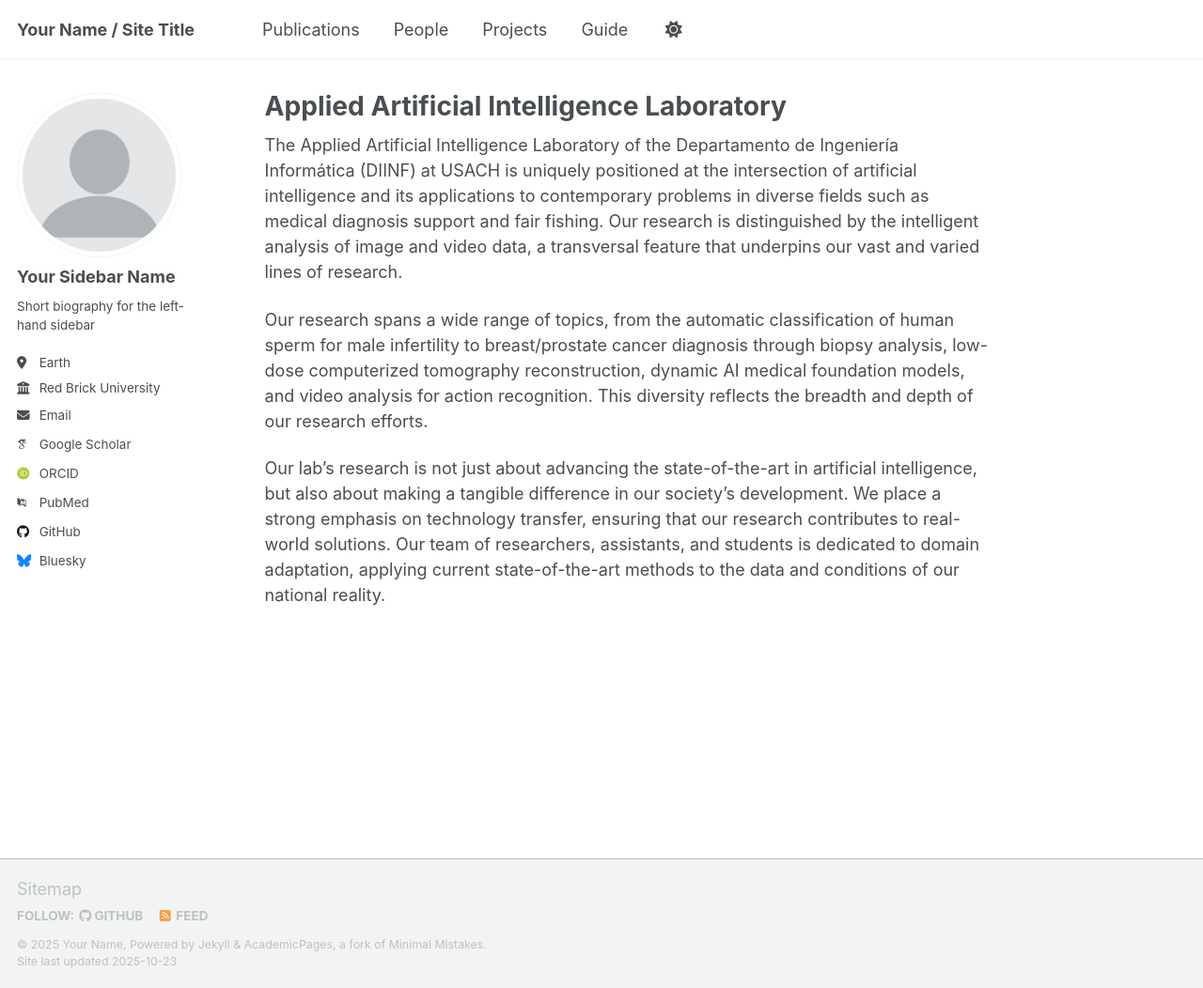
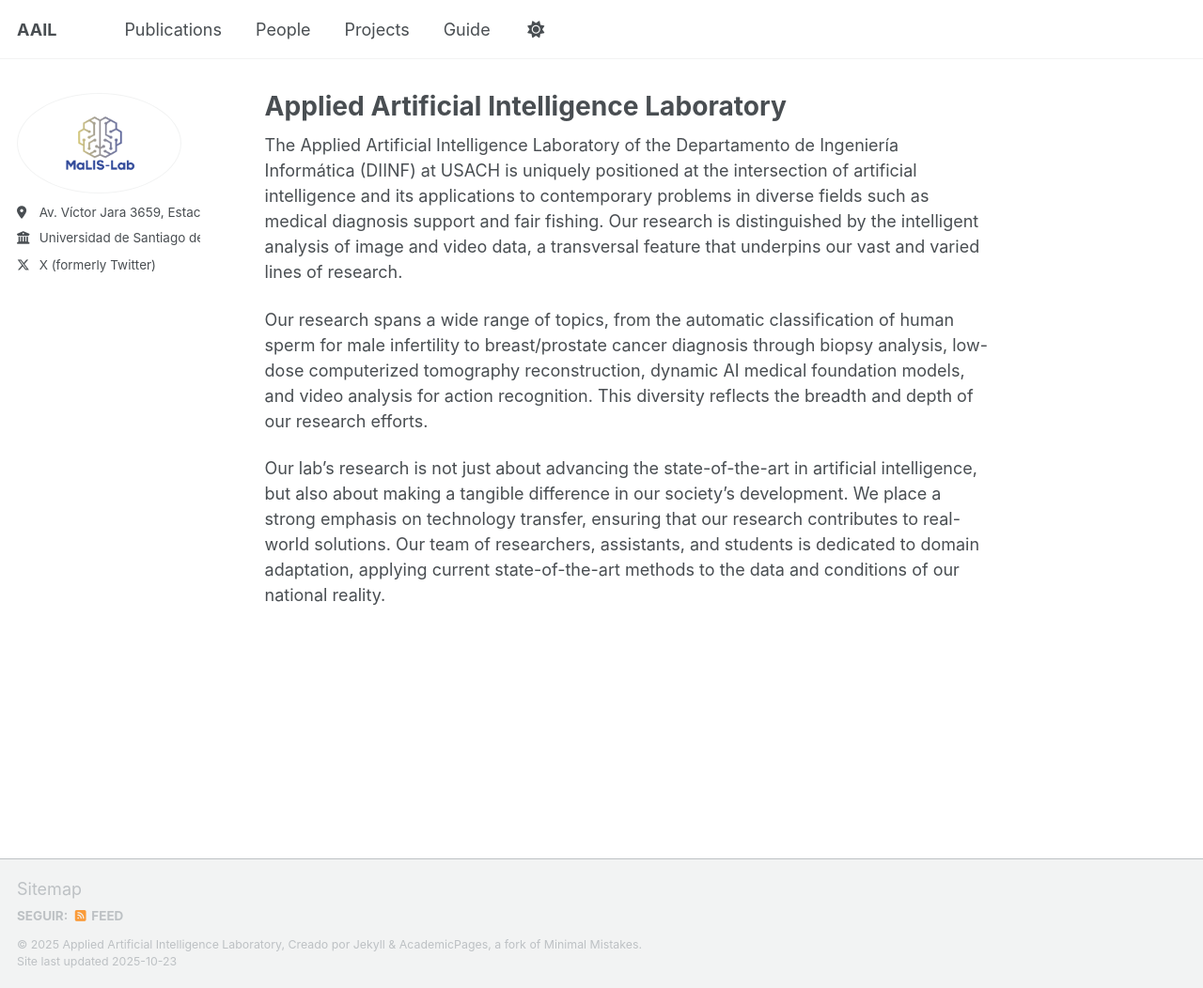
Before and after one commit to liaausach/liaausach.github.io, a Jekyll site: the page built from _pages/about.md, in a window 1280 px wide and 1052 px high. Shown: the whole window at 94% size. Built offline with Jekyll 4.4.1, drawn with Linux system fonts in a browser that asks for light colours; some web fonts are replaced; a script that is not in the unit is left out.

Commit message:
Second Update

```diff
--- a/_config.yml
+++ b/_config.yml
@@ -7,11 +7,11 @@
 # server process.
 
 # Basic Site Settings
-locale                   : "en-US"
+locale                   : "es-ES"
 site_theme               : "default" # Currently available options are "default", "air"
-title                    : "Your Name / Site Title"
+title                    : "AAIL"
 title_separator          : "-"
-name                     : &name "Your Name"
+name                     : &name "Applied Artificial Intelligence Laboratory"
 description              : &description "Your Name's academic portfolio"   # Update this with a general description of your site, this is the default if not overridden by a page
 url                      : https://academicpages.github.io # The base hostname & protocol for your site e.g. "https://[your GitHub username].github.io",
                                                            # or if you already have some other page hosted on Github then use "https://[your GitHub username].github.io/[Your Repo Name]"
@@ -24,23 +24,23 @@ repository               : "academicpages/academicpages.github.io"
 author:
   # Biographic information
   avatar           : "profile.png"
-  name             : "Your Sidebar Name"
+  name             : #"AAIL"
   pronouns         : # example: "she/her"
-  bio              : "Short biography for the left-hand sidebar"
-  location         : "Earth"
-  employer         : "Red Brick University"
+  bio              : #"Short biography for the left-hand sidebar"
+  location         : "Av. Víctor Jara 3659, Estación Central, Región Metropolitana, Chile"
+  employer         : "Universidad de Santiago de Chile"
   uri              : # URL
-  email            : "none@example.org"
+  email            : #"none@example.org"
 
   # Academic websites
   academia         : # URL
   arxiv            : # URL - Update with the correct link to your profile
-  googlescholar    : "https://scholar.google.com/citations?user=PS_CX0AAAAAJ"
+  googlescholar    : #"https://scholar.google.com/citations?user=PS_CX0AAAAAJ"
   inspire-hep      : # URL
   impactstory      : # URL
-  orcid            : "https://orcid.org/yourorcidurl"
+  orcid            : #"http://orcid.org/yourorcidurl"
   semantic         : # URL
-  pubmed           : "https://www.ncbi.nlm.nih.gov/pubmed/?term=john+snow"
+  pubmed           : #"https://www.ncbi.nlm.nih.gov/pubmed/?term=john+snow"
   researchgate     : # URL
   scopus           : # URL
 
@@ -48,13 +48,13 @@ author:
   bitbucket        : # Username - Update with your username on the site
   codepen          : # Username
   dribbble         : # Username
-  github           : "academicpages"
+  github           : #"academicpages"
   kaggle           : # Username
   stackoverflow    : # User number or user number and name (i.e., use "1" or "1/jeff-atwood")
 
   # Social media
   artstation       : # Username
-  bluesky          : "bsky.app" # Replace this with you Bluesky username
+  bluesky          : #"bsky.app" # Replace this with you Bluesky username
   facebook         : # Username
   flickr           : # Username
   foursquare       : # Username
@@ -71,7 +71,7 @@ author:
   steam            : # Username
   telegram         : # URL
   tumblr           : # Username
-  twitter          : # Username for X / Twitter
+  twitter          : LIAA_usach # Username for X / Twitter
   vine             : # Username
   weibo            : # Username
   wikipedia        : # Username
@@ -222,7 +222,7 @@ collections:
     output: true
     permalink: /:collection/:path/
   publications:
-    output: true
+    output: false
     permalink: /:collection/:path/
   portfolio:
     output: true
@@ -292,14 +292,14 @@ defaults:
 # Sass/SCSS
 sass:
   sass_dir: _sass
-  style: compressed # https://sass-lang.com/documentation/file.SASS_REFERENCE.html#output_style
+  style: compressed # http://sass-lang.com/documentation/file.SASS_REFERENCE.html#output_style
 
 
 # Outputting
 permalink: /:categories/:title/
 # paginate: 5 # amount of posts to show
 # paginate_path: /page:num/
-timezone: Etc/UTC # https://en.wikipedia.org/wiki/List_of_tz_database_time_zones
+timezone: Etc/UTC # http://en.wikipedia.org/wiki/List_of_tz_database_time_zones
 
 
 # Plugins
@@ -351,7 +351,7 @@ tag_archive:
 
 
 # HTML Compression
-# - https://jch.penibelst.de/
+# - http://jch.penibelst.de/
 compress_html:
   clippings: all
   ignore:
```
Also changed, not shown: README.md (+1 -1 lines), Gemfile.lock (added), images/profile.png.
